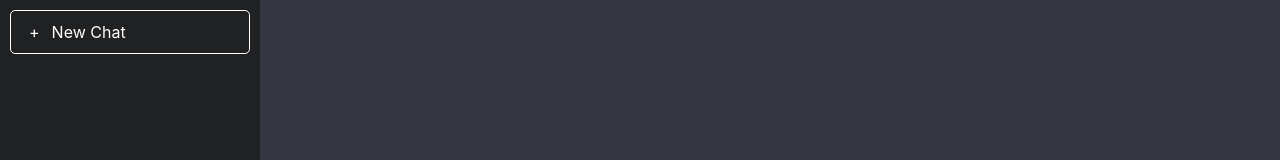
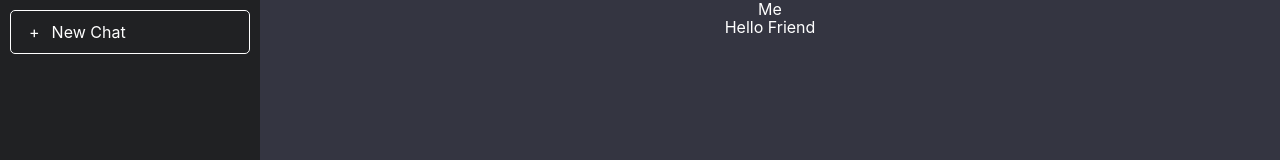
Before and after one commit to aranstone666/ChatGpt_2.0, a React (Create React App) app in the folder chatgpt_2.0/: page / in a window 1280 px wide. Shown: the top 160 px of the page. Built offline with nearby package versions, Linux system fonts and the light colour scheme.

Commit message:
Added The Chatlog

```diff
--- a/chatgpt_2.0/src/App.css
+++ b/chatgpt_2.0/src/App.css
@@ -91,6 +91,22 @@
   color: #61dafb;
 }
 
+.chat-log {
+
+}
+
+.chat-message {
+
+}
+
+.avatar {
+
+}
+
+.message {
+
+}
+
 @keyframes App-logo-spin {
   from {
     transform: rotate(0deg);
--- a/chatgpt_2.0/src/App.js
+++ b/chatgpt_2.0/src/App.js
@@ -12,6 +12,12 @@ function App() {
         </div>
       </aside>
       <section className='chatbox'>
+        <div className='chat-log'>
+          <div className='chat-message'>
+            <div className='avatar'>Me</div>
+            <div className='message'>Hello Friend</div>
+          </div>
+        </div>
         <div className='chat-input-holder'>
           <textarea rows='1' className='chat-input-textarea'></textarea>
         </div>
```
